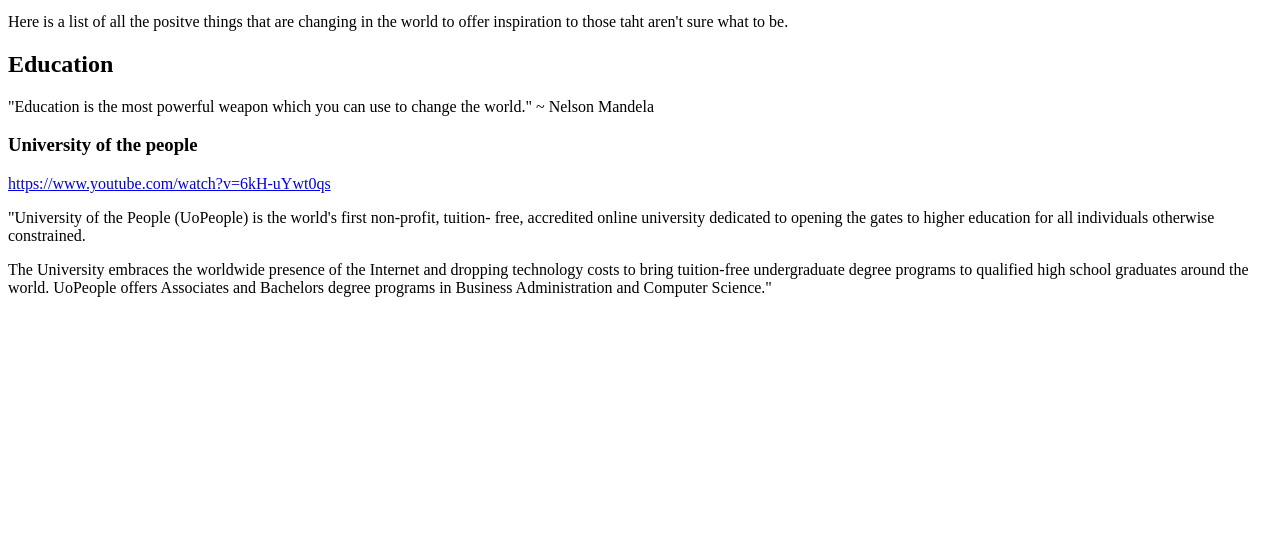
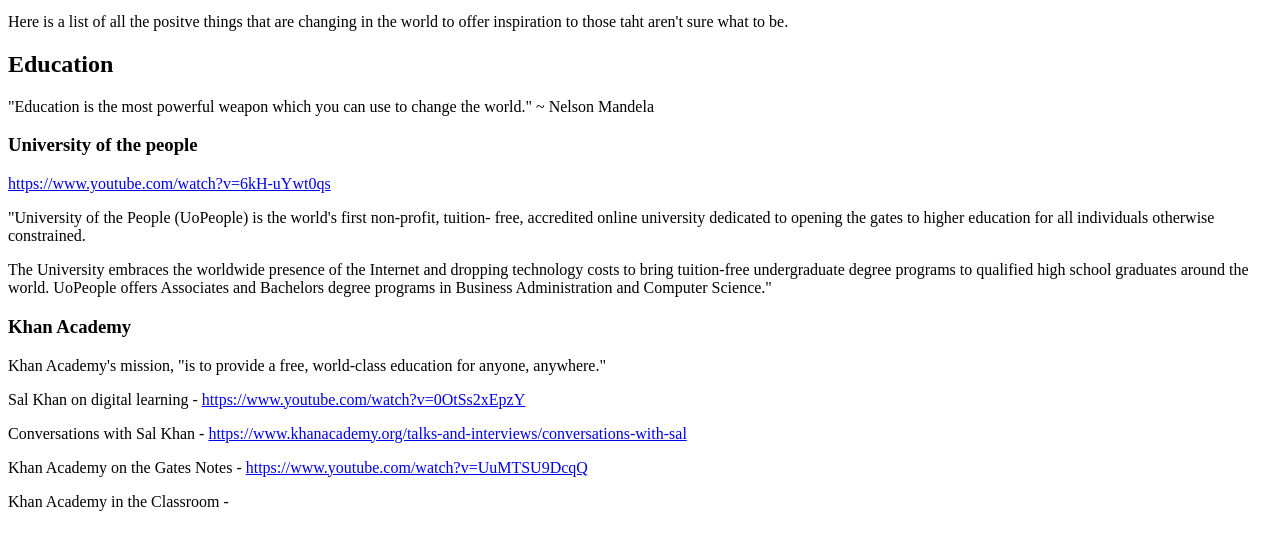
Before and after one commit to DanJFletcher/be-the-change, a website: page public/index.html in a window 1280 px wide. Shown: the part 101-650 px from the top of the page. Drawn offline with Linux system fonts and the light colour scheme.

Commit message:
add Khan Academy to Education

```diff
--- a/public/index.html
+++ b/public/index.html
@@ -4,7 +4,9 @@
 	<meta charset="UTF-8">
 	<title>Be The Change</title>
 </head>
+
 <body>
+
 	<h1>Be The Change</h1>
 	<p>"Be the change you wish to see in the world" ~ Gandhi</p>
 	<p>Here is a list of all the positve things that are changing in the world to offer inspiration to those taht aren't sure what to be.</p>
@@ -19,5 +21,16 @@
 
 	<p>The University embraces the worldwide presence of the Internet and dropping technology costs to bring tuition-free undergraduate degree programs to qualified high school graduates around the world. UoPeople offers Associates and Bachelors degree programs in Business Administration and Computer Science."</p>
 
+	<h3>Khan Academy</h3>
+	<p>Khan Academy's mission, "is to provide a free, world-class education for anyone, anywhere." <a href="https://www.khanacademy.org/about"></a></p>
+
+	<p>Sal Khan on digital learning - <a href="https://www.youtube.com/watch?v=0OtSs2xEpzY" target="_blank">https://www.youtube.com/watch?v=0OtSs2xEpzY</a></p>
+
+	<p>Conversations with Sal Khan - <a href="https://www.khanacademy.org/talks-and-interviews/conversations-with-sal" target="_blank">https://www.khanacademy.org/talks-and-interviews/conversations-with-sal</a></p>
+
+	<p>Khan Academy on the Gates Notes - <a href="https://www.youtube.com/watch?v=UuMTSU9DcqQ">https://www.youtube.com/watch?v=UuMTSU9DcqQ</a></p>
+
+	<p>Khan Academy in the Classroom - <a href="https://www.youtube.com/watch?v=2DlxIXYEu4s"></a></p>
+
 </body>
 </html>
```
